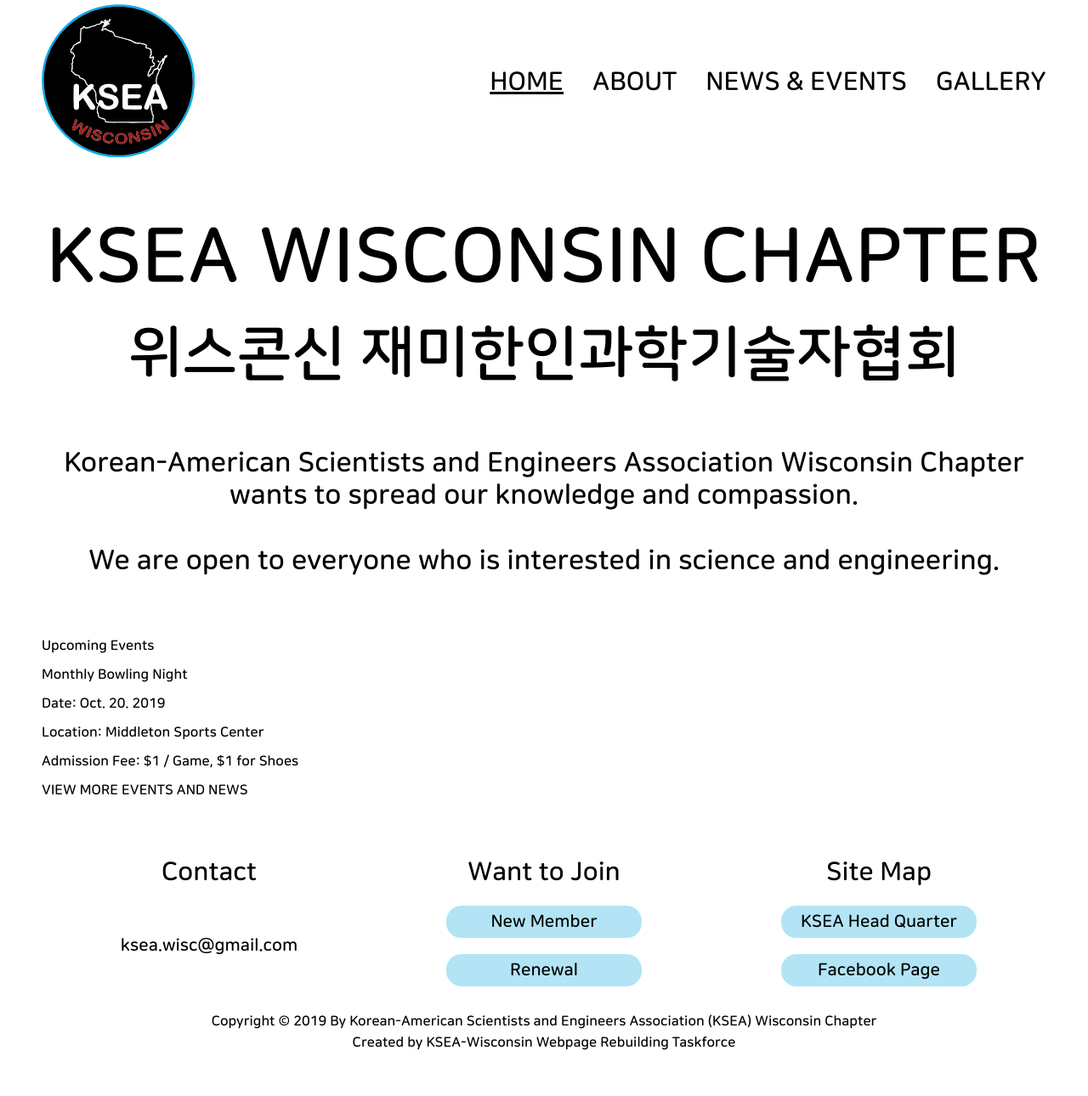
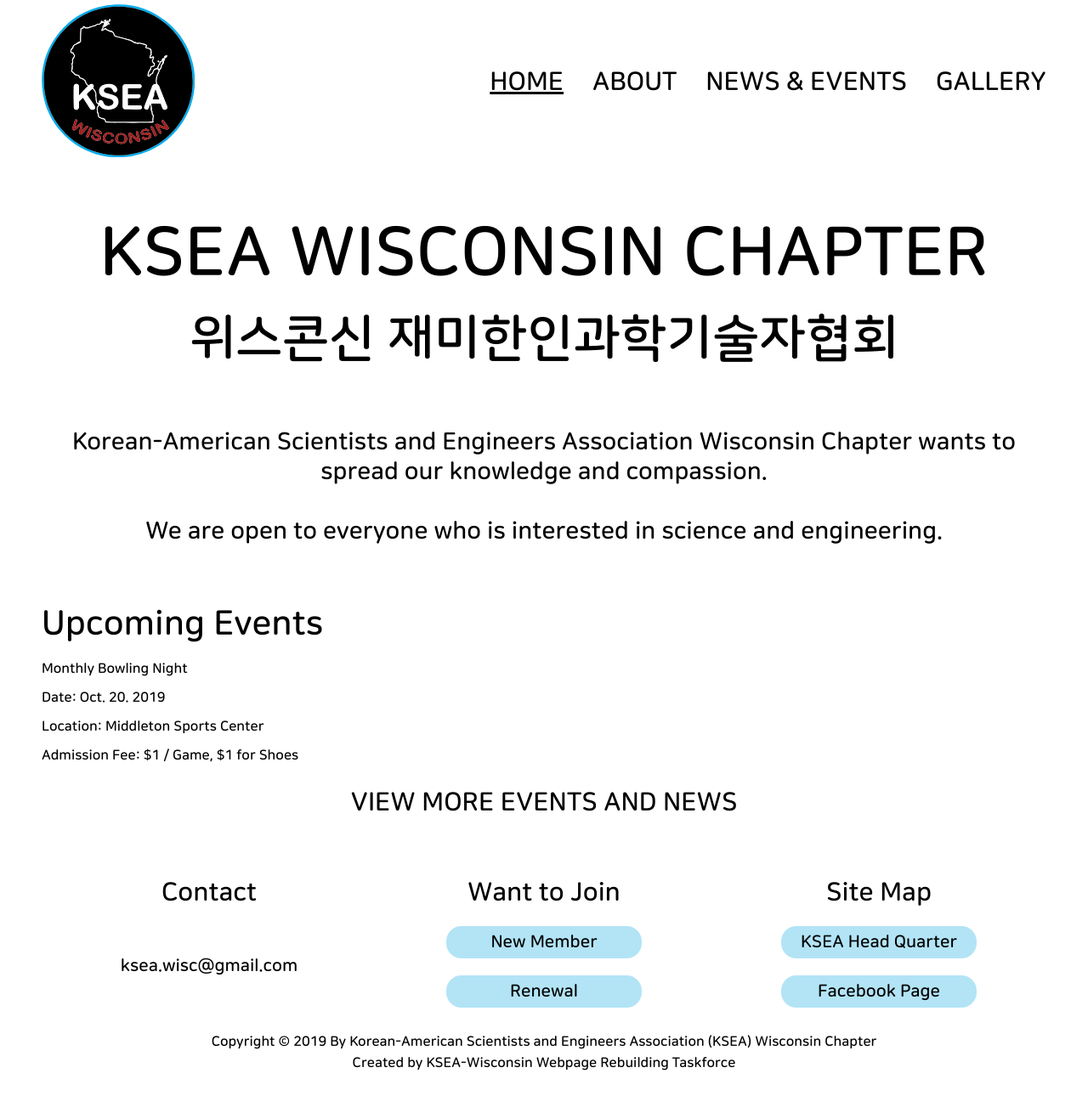
Before and after one commit to KSEAWisconsin/kseawisconsin.github.io, a Jekyll site: the page built from index.html, in a window 1280 px wide. Shown: the whole page at 85% size. Built offline with Jekyll 4.4.1, drawn with Linux system fonts in a browser that asks for light colours; before the commit the page ends 1266 px from its top, so only the background shows below that.

Commit message:
Style finish, except for event grid

```diff
--- a/_sass/KSEAWeb.scss
+++ b/_sass/KSEAWeb.scss
@@ -310,13 +310,19 @@
     text-align: center;
 
     #english {
-      font-size:7vw;
+      font-size: 7vw;
+      @media screen and (min-width: 1142px){
+        font-size: 80px;
+      }
       margin-bottom: 20px;
       margin-top: 0px;
     }
 
     #korean {
       font-size: 5.5vw;
+      @media screen and (min-width: 1142px){
+        font-size: 60px;
+      }
       margin-bottom: 70px;
       margin-top: 0px;
     }
@@ -324,8 +330,26 @@
     #description {
       font-size: 2.5vw;
       line-height: 3vw;
+      @media screen and (min-width: 1142px){
+        font-size: 28px;
+        line-height: 35px;
+      }
       margin-bottom: 70px;
       margin-top: 0px;
     }
   }
+
+  .upcomming_events {
+    #title {
+      text-align: left;
+      font-size: 40px;
+      margin-bottom: 20px;
+      margin-top: 0px;
+    }
+
+    #more_event {
+      text-align: center;
+      font-size: 30px;
+    }
+  }
 }
```
